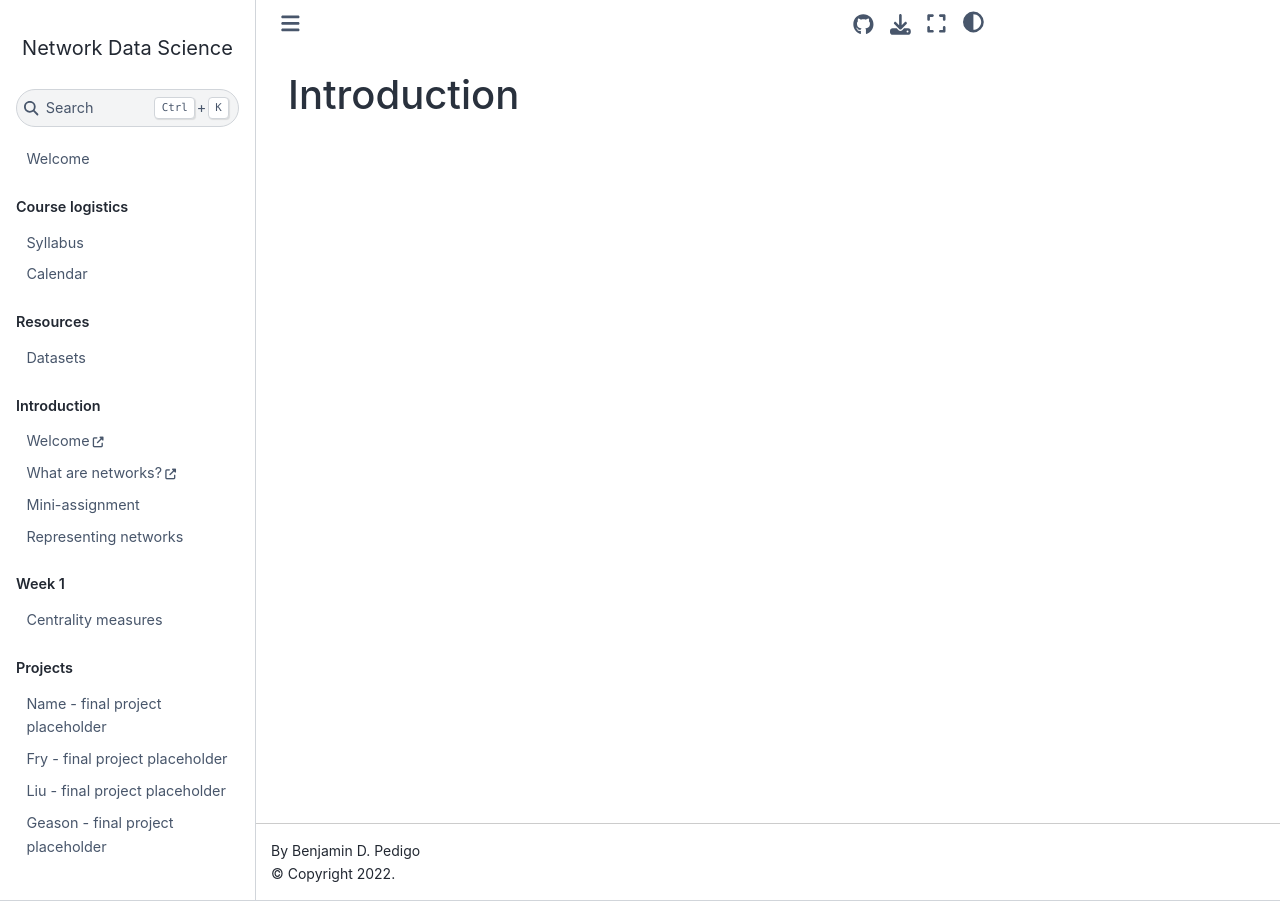
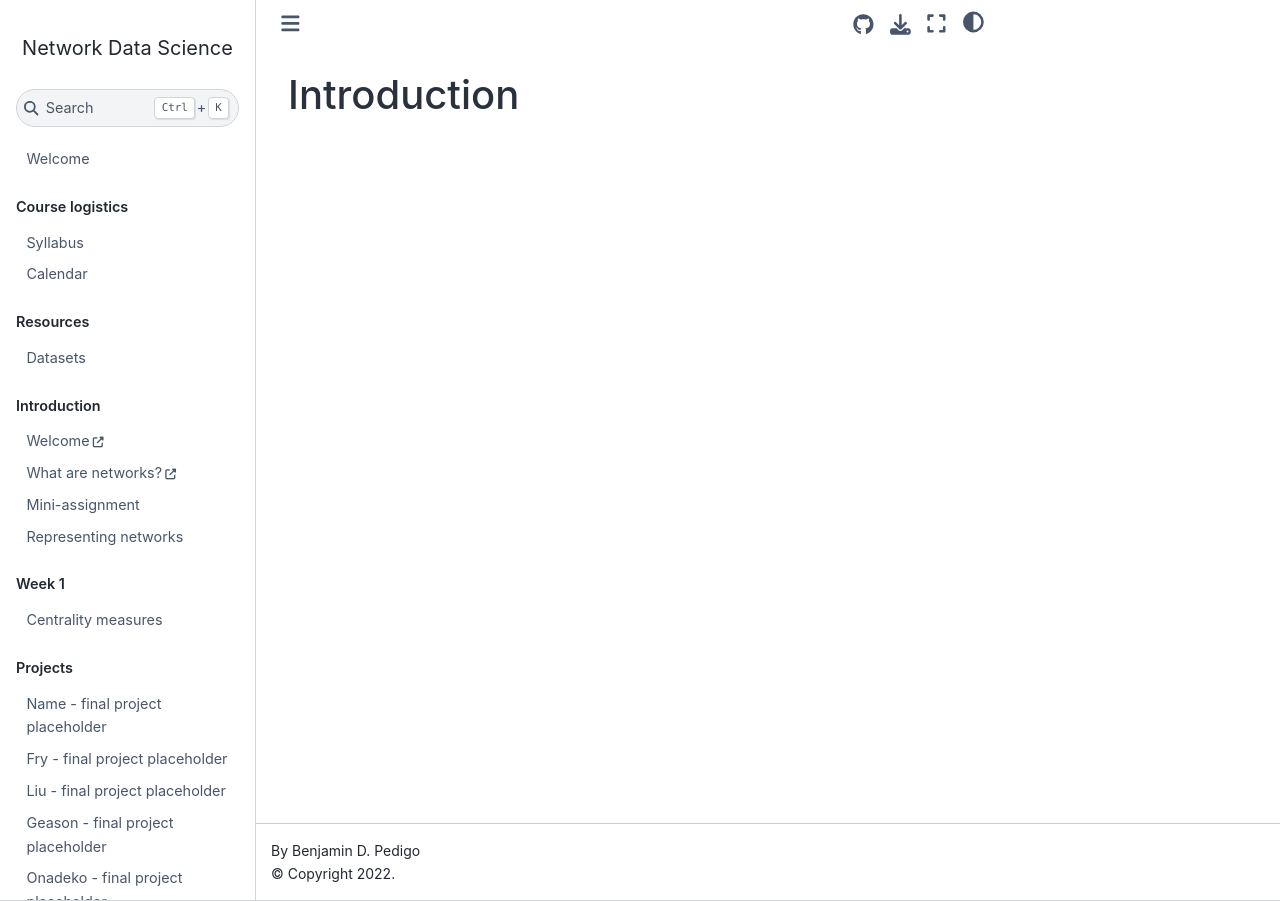
Before and after one commit to bdpedigo/networks-course, a Jupyter Book: the page built from docs/introduction.md, in a window 1280 px wide. Built offline with Jupyter Book 1.0.4 settings and Sphinx 7.4.7 and the Sphinx Book theme 1.1.4, drawn with Linux system fonts in a browser that asks for light colours.

Commit message:
Update _toc.yml

```diff
--- a/docs/_toc.yml
+++ b/docs/_toc.yml
@@ -25,3 +25,4 @@ parts:
   - file: fry.md
   - file: liu.md
   - file: geason.md
+  - file: onadeko.md
```
